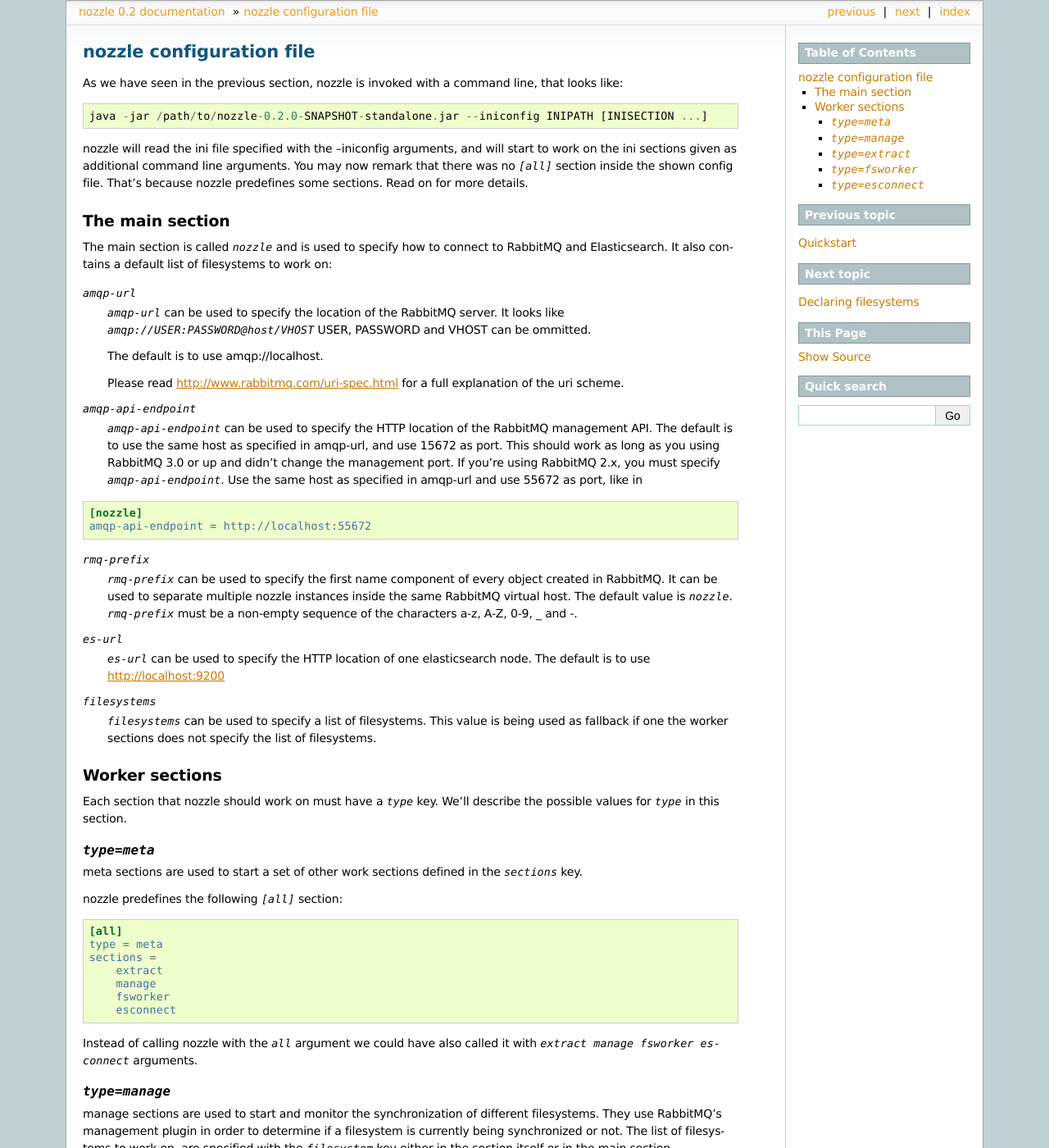
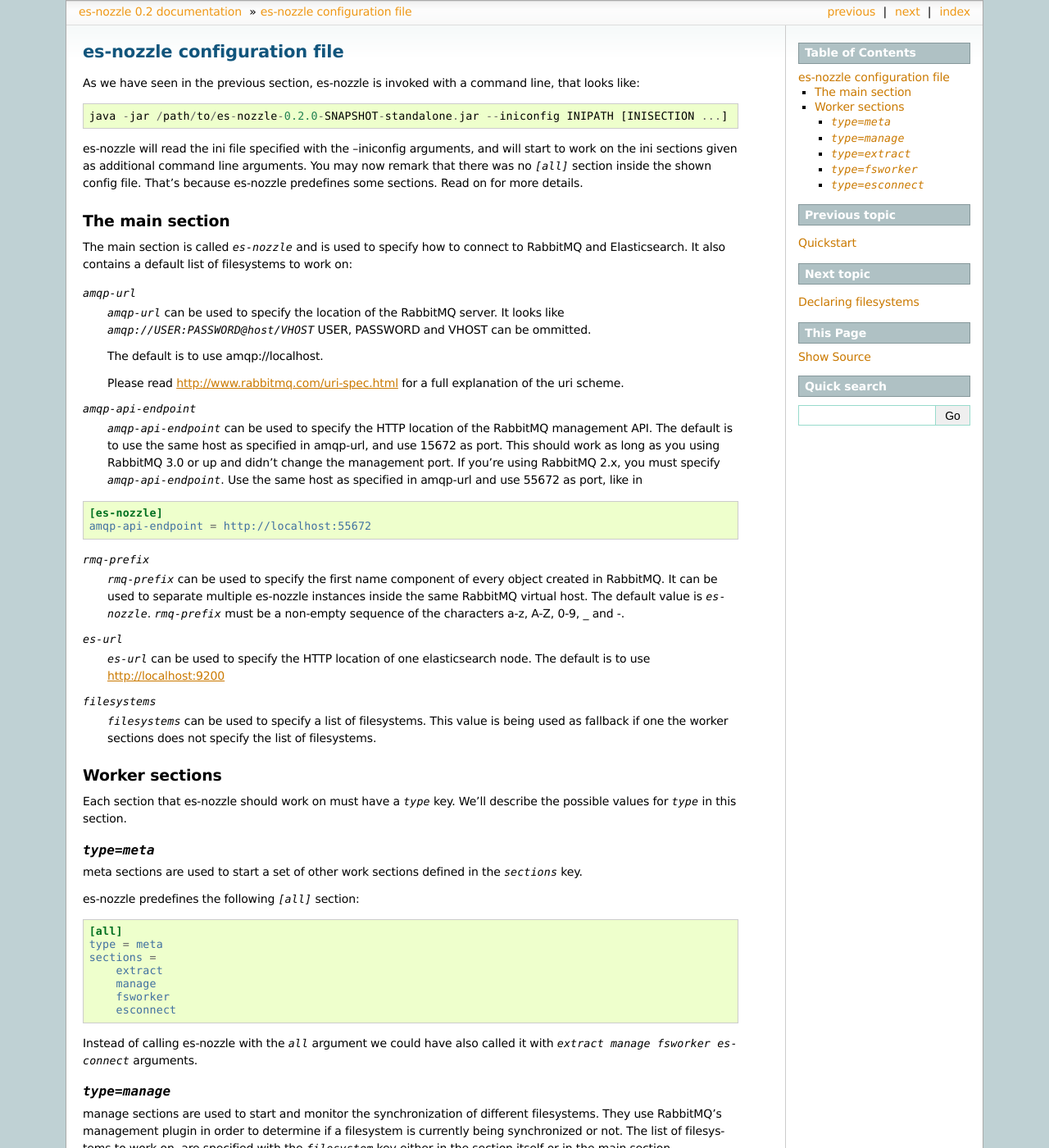
Before and after one commit to brainbot-com/es-nozzle, a Sphinx documentation site: the page built from doc/command.rst, in a window 1280 px wide and 1400 px high. Shown: the whole window at 82% size. Built offline with Sphinx 7.4.7, drawn with Linux system fonts in a browser that asks for light colours; some of the changed text lies outside the part shown.

```diff
--- a/doc/command.rst
+++ b/doc/command.rst
@@ -1,19 +1,19 @@
-nozzle configuration file
-==========================
-As we have seen in the previous section, nozzle is invoked with a
+es-nozzle configuration file
+============================
+As we have seen in the previous section, es-nozzle is invoked with a
 command line, that looks like::
 
-    java -jar /path/to/nozzle-0.2.0-SNAPSHOT-standalone.jar --iniconfig INIPATH [INISECTION ...]
+    java -jar /path/to/es-nozzle-0.2.0-SNAPSHOT-standalone.jar --iniconfig INIPATH [INISECTION ...]
 
-nozzle will read the ini file specified with the --iniconfig
+es-nozzle will read the ini file specified with the --iniconfig
 arguments, and will start to work on the ini sections given as
 additional command line arguments. You may now remark that there was
-no `[all]` section inside the shown config file. That's because nozzle
+no `[all]` section inside the shown config file. That's because es-nozzle
 predefines some sections. Read on for more details.
 
 The main section
 ~~~~~~~~~~~~~~~~~~~~~~~~~~~~~~~
-The main section is called `nozzle` and is used to specify how to
+The main section is called `es-nozzle` and is used to specify how to
 connect to RabbitMQ and Elasticsearch. It also contains a default list
 of filesystems to work on:
 
@@ -39,14 +39,14 @@ of filesystems to work on:
 
 .. code-block:: ini
 
-    [nozzle]
+    [es-nozzle]
     amqp-api-endpoint = http://localhost:55672
 
 `rmq-prefix`
   `rmq-prefix` can be used to specify the first name component of
   every object created in RabbitMQ. It can be used to separate
-  multiple nozzle instances inside the same RabbitMQ virtual host.
-  The default value is `nozzle`. `rmq-prefix` must be a non-empty
+  multiple es-nozzle instances inside the same RabbitMQ virtual host.
+  The default value is `es-nozzle`. `rmq-prefix` must be a non-empty
   sequence of the characters a-z, A-Z, 0-9, _ and -.
 
 
@@ -63,7 +63,7 @@ of filesystems to work on:
 
 Worker sections
 ~~~~~~~~~~~~~~~~~~~~~~~~~
-Each section that nozzle should work on must have a `type` key. We'll
+Each section that es-nozzle should work on must have a `type` key. We'll
 describe the possible values for `type` in this section.
 
 `type=meta`
@@ -71,7 +71,7 @@ describe the possible values for `type` in this section.
 meta sections are used to start a set of other work sections defined
 in the `sections` key.
 
-nozzle predefines the following `[all]` section:
+es-nozzle predefines the following `[all]` section:
 
 .. code-block:: ini
 
@@ -83,7 +83,7 @@ nozzle predefines the following `[all]` section:
 	fsworker
 	esconnect
 
-Instead of calling nozzle with the `all` argument we could have also
+Instead of calling es-nozzle with the `all` argument we could have also
 called it with `extract manage fsworker esconnect` arguments.
 
 `type=manage`
@@ -98,7 +98,7 @@ Example:
 
 .. code-block:: ini
 
-    [nozzle]
+    [es-nozzle]
     filesystems =
 	fs1
 	fs2
@@ -110,7 +110,7 @@ Example:
     type = manage
     filesystems = fs1
 
-nozzle predefines the following `[manage]` section:
+es-nozzle predefines the following `[manage]` section:
 
 .. code-block: ini
 
@@ -132,7 +132,7 @@ Example:
     type = extract
     filesystems = fs1
 
-nozzle predefines the following `[extract]` section:
+es-nozzle predefines the following `[extract]` section:
 
 .. code-block:: ini
 
@@ -158,7 +158,7 @@ Example:
     filesystems = fs1
 
 
-nozzle predefines the following `[fsworker]` section:
+es-nozzle predefines the following `[fsworker]` section:
 
 .. code-block:: ini
 
@@ -183,7 +183,7 @@ Example:
     type = esconnect
     num_workers = 5
 
-nozzle predefines the following `[esconnect]` section:
+es-nozzle predefines the following `[esconnect]` section:
 
 .. code-block:: ini
 
--- a/doc/conf.py
+++ b/doc/conf.py
@@ -1,6 +1,6 @@
 # -*- coding: utf-8 -*-
 #
-# nozzle documentation build configuration file, created by
+# es-nozzle documentation build configuration file, created by
 # sphinx-quickstart on Thu Aug 22 18:35:45 2013.
 #
 # This file is execfile()d with the current directory set to its containing dir.
@@ -40,7 +40,7 @@ source_suffix = '.rst'
 master_doc = 'index'
 
 # General information about the project.
-project = u'nozzle'
+project = u'es-nozzle'
 copyright = u'2013, brainbot technologies AG'
 
 # The version info for the project you're documenting, acts as replacement for
@@ -183,7 +183,7 @@ latex_elements = {
 # Grouping the document tree into LaTeX files. List of tuples
 # (source start file, target name, title, author, documentclass [howto/manual]).
 latex_documents = [
-  ('index', 'nozzle.tex', u'nozzle Documentation',
+  ('index', 'es-nozzle.tex', u'es-nozzle Documentation',
    u'brainbot technologies AG', 'manual'),
 ]
 
@@ -213,7 +213,7 @@ latex_documents = [
 # One entry per manual page. List of tuples
 # (source start file, name, description, authors, manual section).
 man_pages = [
-    ('index', 'nozzle', u'nozzle Documentation',
+    ('index', 'es-nozzle', u'es-nozzle Documentation',
      [u'brainbot technologies AG'], 1)
 ]
 
@@ -227,8 +227,8 @@ man_pages = [
 # (source start file, target name, title, author,
 #  dir menu entry, description, category)
 texinfo_documents = [
-  ('index', 'nozzle', u'nozzle Documentation',
-   u'brainbot technologies AG', 'nozzle', 'One line description of project.',
+  ('index', 'es-nozzle', u'es-nozzle Documentation',
+   u'brainbot technologies AG', 'es-nozzle', 'One line description of project.',
    'Miscellaneous'),
 ]
 
--- a/doc/filesystem.rst
+++ b/doc/filesystem.rst
@@ -36,7 +36,7 @@ whose name starts with a dot '.'.
 --------------------
 The `smbfs` filesystem is used to recursively synchronize a single
 directory from a windows file server. The share does not have to be
-mounted on the local machine. Instead nozzle will use the `jcifs`
+mounted on the local machine. Instead es-nozzle will use the `jcifs`
 library to connect with the windows file server.
 
 Example:
--- a/doc/index.rst
+++ b/doc/index.rst
@@ -1,10 +1,10 @@
-.. nozzle documentation master file, created by
+.. es-nozzle documentation master file, created by
    sphinx-quickstart on Thu Aug 22 18:35:45 2013.
    You can adapt this file completely to your liking, but it should at least
    contain the root `toctree` directive.
 
-Welcome to nozzle's documentation!
-==================================
+Welcome to es-nozzle's documentation!
+=====================================
 
 Contents:
 
```
Also changed, not shown: doc/intro.rst (+4 -4 lines), doc/quickstart.rst (+20 -20 lines), 4 other files.
